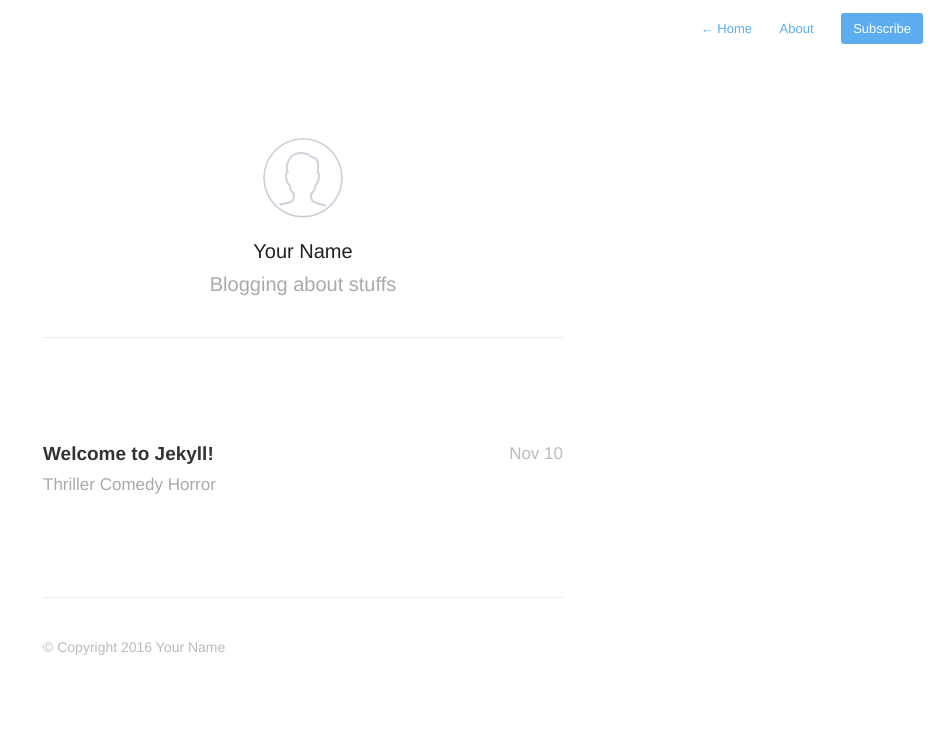
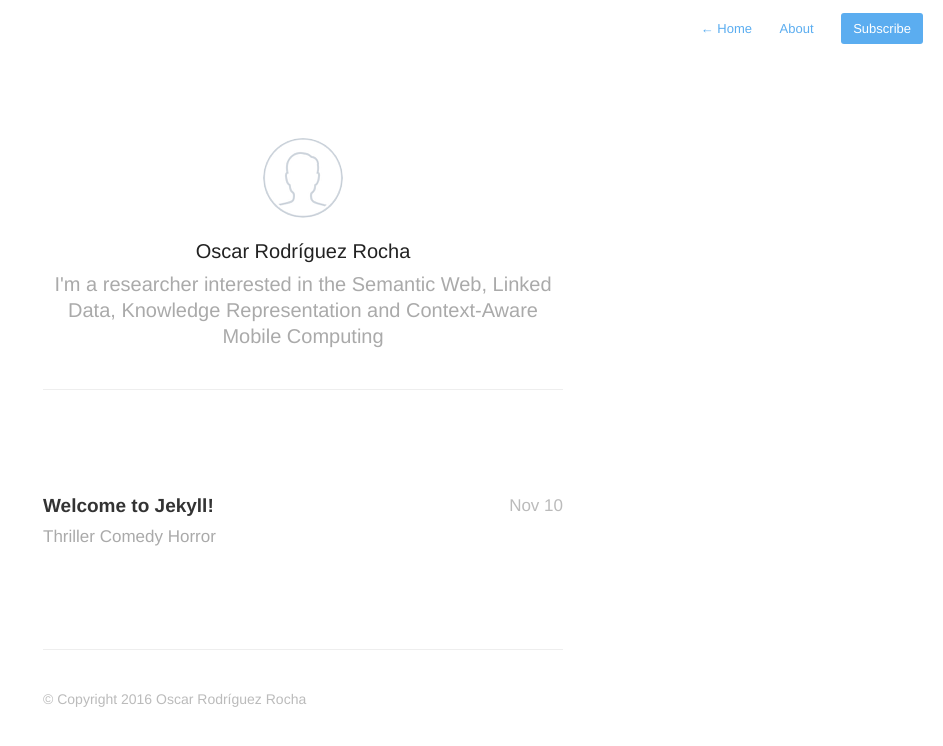
Before and after one commit to oskrocha/oskrocha.github.io, a Jekyll site: the page built from index.html, in a window 1280 px wide. Shown: the top 746 px of the page, without its empty margins (337-1280 px from the left). Built offline with Jekyll 4.4.1, drawn with Linux system fonts in a browser that asks for light colours; nearby versions of some CDN libraries; Markdown is read by kramdown in place of the engine named in the settings; the list of posts is cut into pages by our own code.

Commit message:
Personal settings added

```diff
--- a/_config.yml
+++ b/_config.yml
@@ -1,6 +1,6 @@
-name: Your New Jekyll Site
-description: Blogging about stuffs
-meta_description: "Your New Jekyll Site, Blogging about stuffs"
+name: Oscar Rodríguez Rocha
+description: I'm a researcher interested in the Semantic Web, Linked Data, Knowledge Representation and Context-Aware Mobile Computing
+meta_description: "This is my personal Site, I'm a researcher interested in the Semantic Web, Linked Data, Knowledge Representation and Context-Aware Mobile Computing"
 
 aboutPage: true
 
@@ -9,15 +9,15 @@
 
 paginate: 20
 baseurl: /
-domain_name: 'http://yourblog-domain.com'
-google_analytics: 'UA-XXXXXXXX-X'
+domain_name: 'http://oscarrodriguez.me'
+google_analytics: ''
 disqus: false
 disqus_shortname: 'your-disqus-shortname'
 
 # Details for the RSS feed generator
 url:            'http://your-blog-url.example.com'
-author:         'Your Name'
-authorTwitter:  'YourTwitterUsername'
+author:         'Oscar Rodríguez Rocha'
+authorTwitter:  'oscarrodriguez'
 
 permalink:       /:year/:title/
 
```
